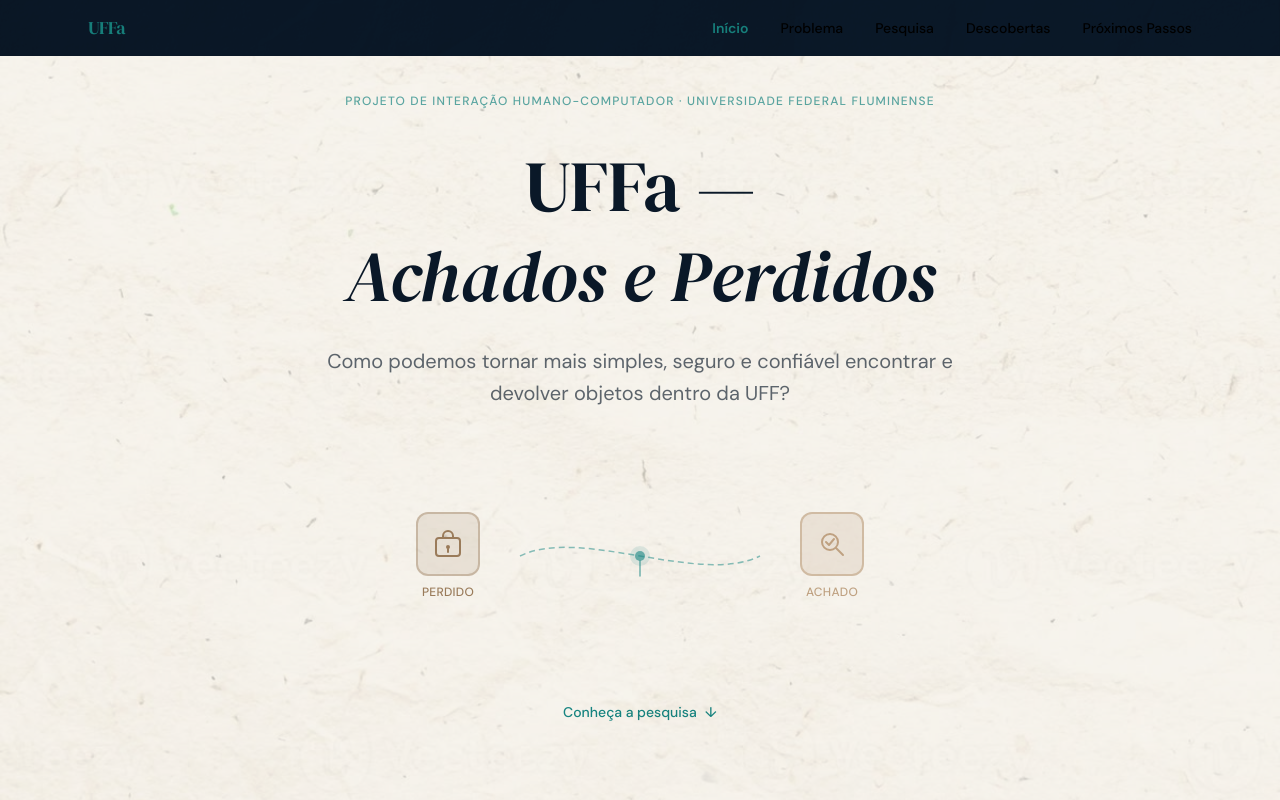
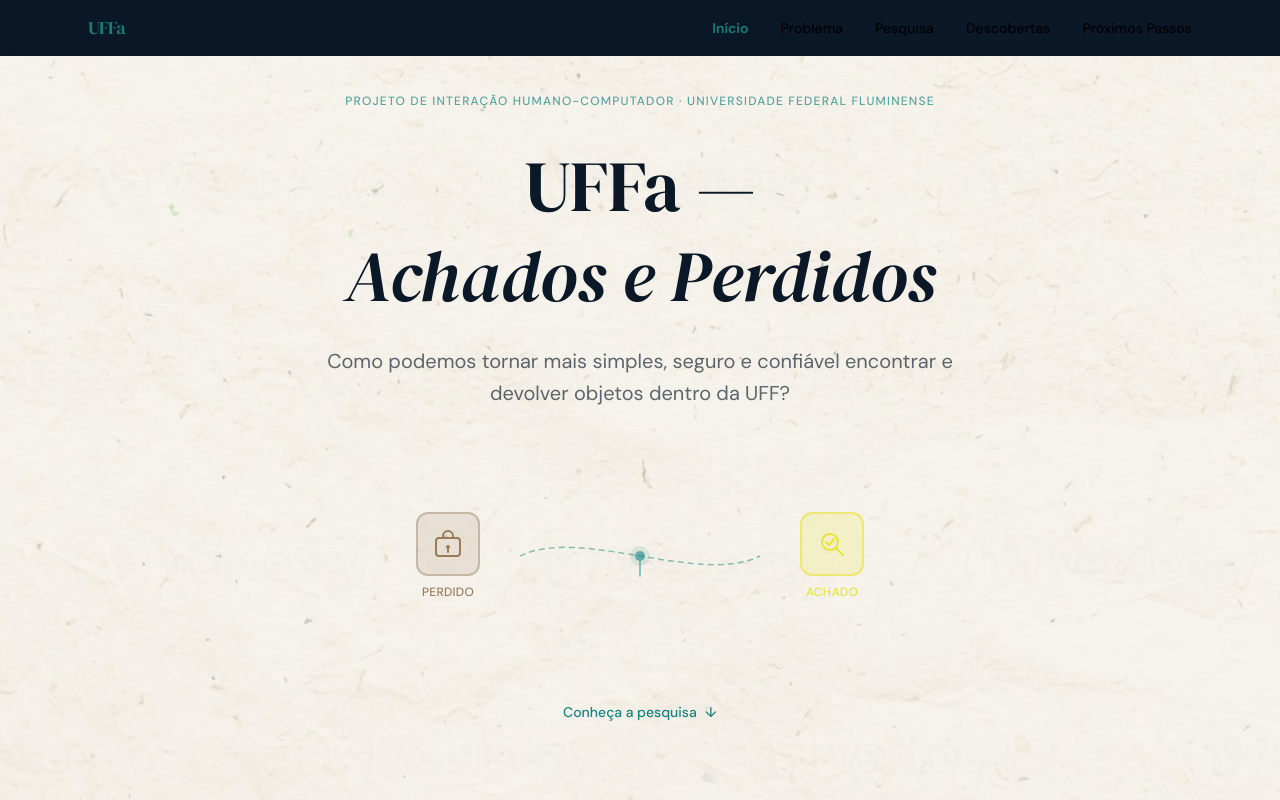
Before and after one commit to LabreCoder/UFFa, a React (Vite) app in the folder site/: page / in a window 1280 px wide. Shown: the top 800 px of the page. Built offline with nearby package versions, Linux system fonts and the light colour scheme; the HTML template or start-up script is replaced by a standard one.

Commit message:
Update index.css

```diff
--- a/site/src/index.css
+++ b/site/src/index.css
@@ -5,10 +5,13 @@
   --color-uffa-bg: #F7F4EE;
   --color-uffa-navy: #0A1828;
   --color-uffa-blue: #178582;
-  --color-uffa-yellow: #BFA181;
-  --color-uffa-green: #4A9C99;
+  --color-uffa-gold: #BFA181;
+  --color-uffa-yellow: #E8E337;
+  --color-uffa-tractorgreen: #4A9C99;
+  --color-uffa-green: #39E75F;
   --color-uffa-coral: #9A7B5A;
   --color-uffa-lightblue: #E7EFED;
+  --color-uffa-red: #E74C3C;
 
   --font-display: 'DM Serif Display', Georgia, serif;
   --font-body: 'DM Sans', system-ui, sans-serif;
```
